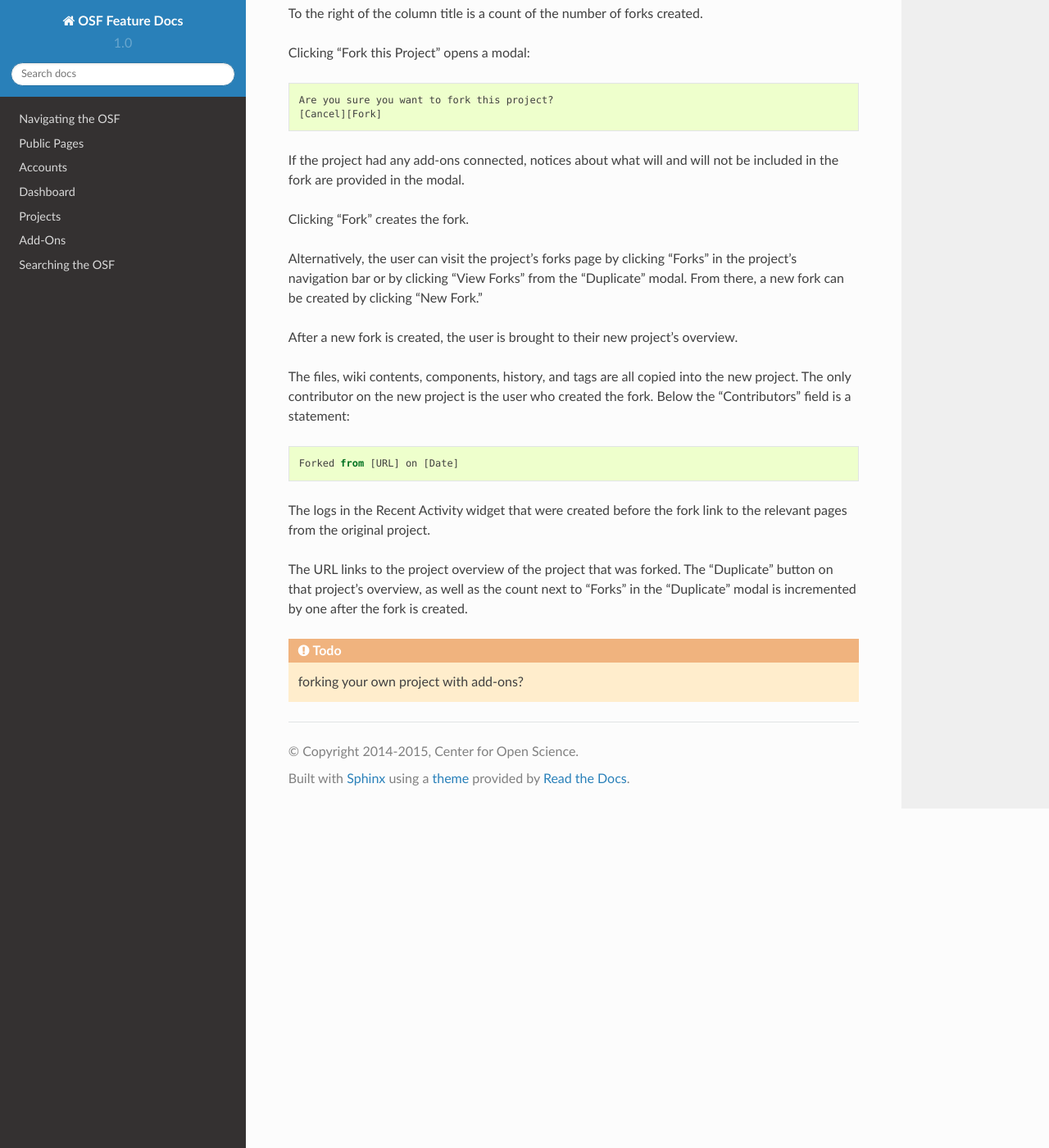
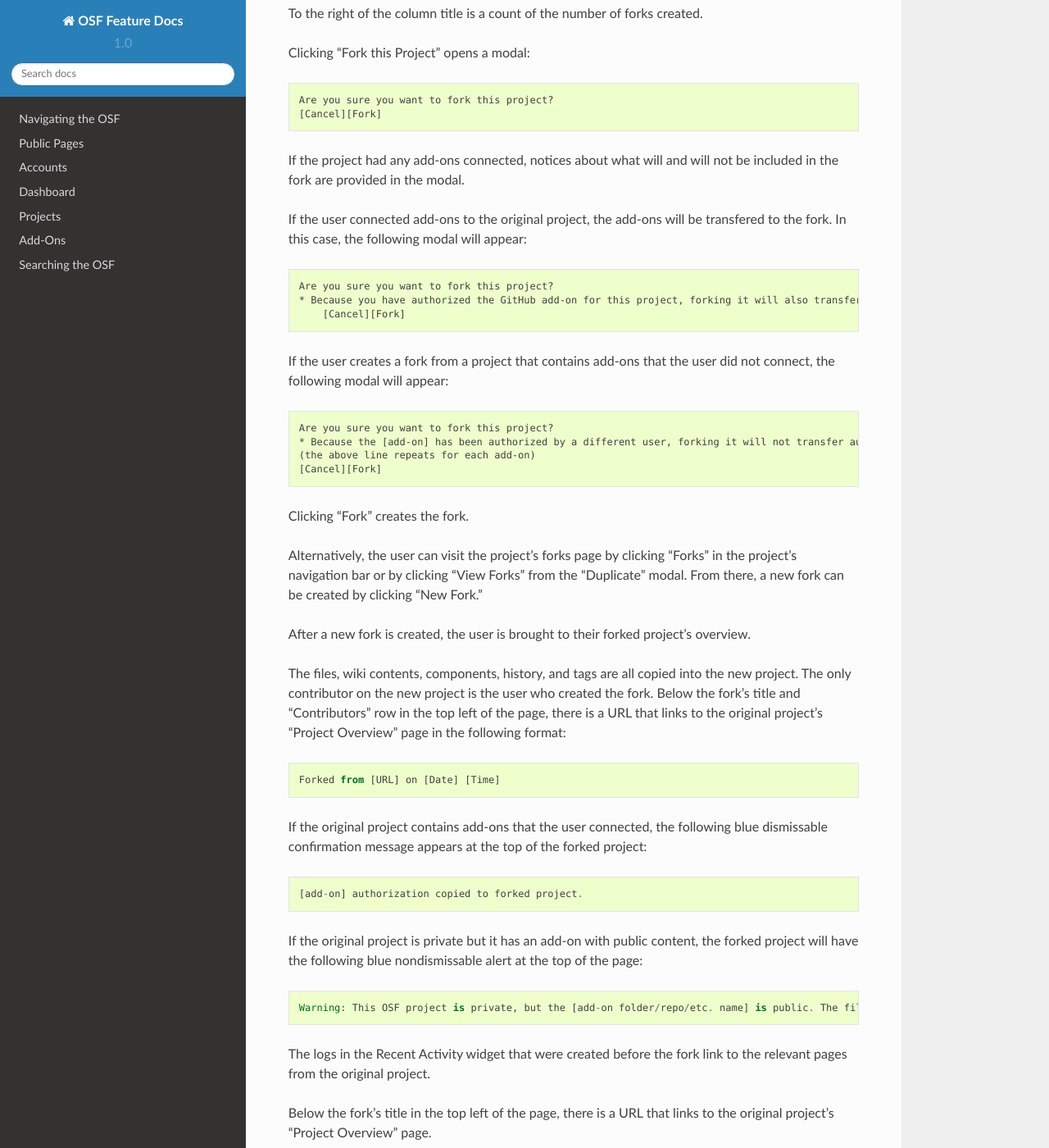
Before and after one commit to CenterForOpenScience/OSFDocs, a Sphinx documentation site: the page built from docs/projects/forks.rst, in a window 1280 px wide and 1400 px high, scrolled down 612 px. Shown: the whole window at 82% size. Built offline with Sphinx 7.4.7 and the Read the Docs theme 2.0.0, drawn with Linux system fonts in a browser that asks for light colours; some of the changed text lies outside the part shown.

Commit message:
updated alerts that appear when user forks a project with add-ons they configured

```diff
--- a/docs/projects/forks.rst
+++ b/docs/projects/forks.rst
@@ -28,21 +28,40 @@
 
 If the project had any add-ons connected, notices about what will and will not be included in the fork are provided in the modal.
 
+If the user connected add-ons to the original project, the add-ons will be transfered to the fork. In this case, the following modal will appear::
+
+    Are you sure you want to fork this project?
+    * Because you have authorized the GitHub add-on for this project, forking it will also transfer your authentication to the forked project.
+        [Cancel][Fork]
+
+If the user creates a fork from a project that contains add-ons that the user did not connect, the following modal will appear::
+
+    Are you sure you want to fork this project?
+    * Because the [add-on] has been authorized by a different user, forking it will not transfer authentication to the forked project
+    (the above line repeats for each add-on)
+    [Cancel][Fork]
+
 Clicking "Fork" creates the fork.
 
 Alternatively, the user can visit the project's forks page by clicking "Forks" in the project's navigation bar or by clicking
 "View Forks" from the "Duplicate" modal. From there, a new fork can be created by clicking "New Fork."
 
-After a new fork is created, the user is brought to their new project's overview.
+After a new fork is created, the user is brought to their forked project's overview.
 
-The files, wiki contents, components, history, and tags are all copied into the new project. The only contributor on the new project
-is the user who created the fork. Below the "Contributors" field is a statement::
+The files, wiki contents, components, history, and tags are all copied into the new project. The only contributor on the new project is the user who created the fork. Below the fork's title and "Contributors" row in the top left of the page, there is a URL that links to the original project's "Project Overview" page in the following format::
 
-    Forked from [URL] on [Date]
+    Forked from [URL] on [Date] [Time]
+
+If the original project contains add-ons that the user connected, the following blue dismissable confirmation message appears at the top of the forked project::
+
+    [add-on] authorization copied to forked project.
+
+If the original project is private but it has an add-on with public content, the forked project will have the following blue nondismissable alert at the top of the page::
+
+  Warning: This OSF project is private, but the [add-on folder/repo/etc. name] is public. The files in this [add-on folder/repo/etc.] can be viewed on [add-on provider] here [links to the folder/repo/etc.].
 
 The logs in the Recent Activity widget that were created before the fork link to the relevant pages from the original project.
 
-The URL links to the project overview of the project that was forked. The "Duplicate" button on that project's overview, as
-well as the count next to "Forks" in the "Duplicate" modal is incremented by one after the fork is created.
+Below the fork's title in the top left of the page, there is a URL that links to the original project's "Project Overview" page.
 
-.. todo:: forking your own project with add-ons?
+When the user navigates to the original project's "Project Overview" page and looks at the "Duplicate" button, the number of times the project has been duplicated will appear in the button. The user can also see this number next to the "Forks" column in the "Duplicate" modal.
```
